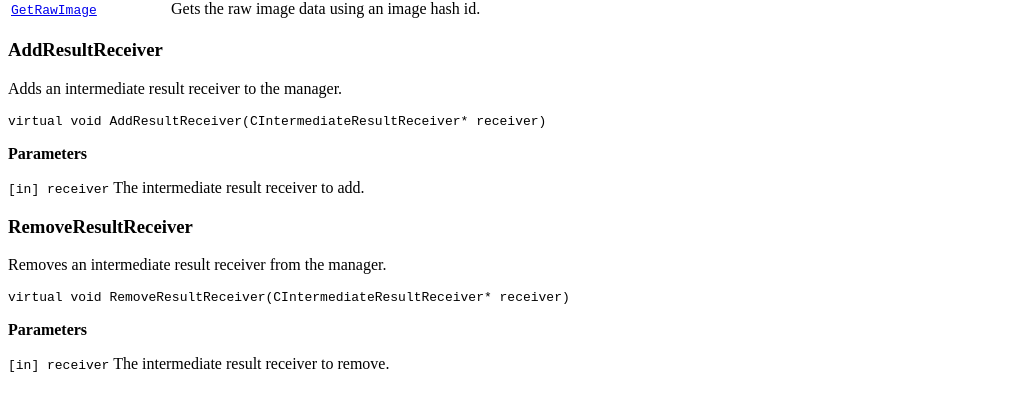
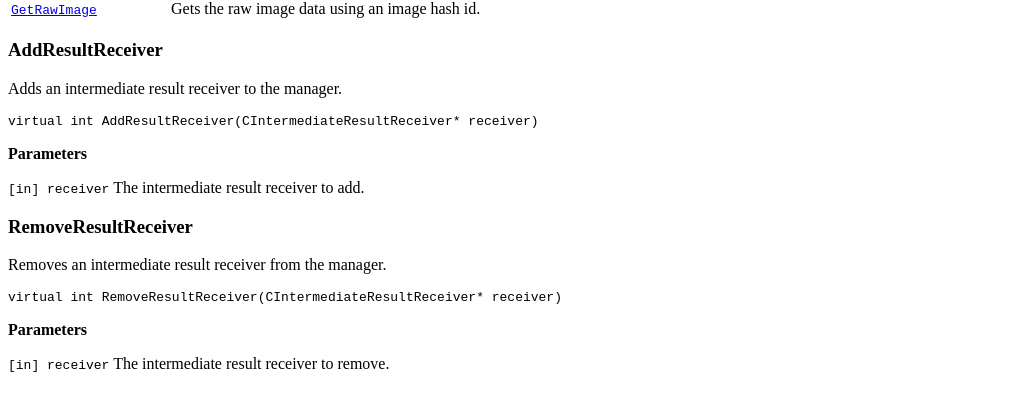
Before and after one commit to dynamsoft-docs/capture-vision-docs-server, a Jekyll site: the page built from programming/cplusplus/api-reference/core/intermediate-results/intermediate-result-manager.md, in a window 1280 px wide and 900 px high, scrolled down 803 px. Shown: the part 146-539 px from the top of the window, without its empty margins (0-1010 px from the left). Built offline with Jekyll 4.4.1, drawn with Linux system fonts in a browser that asks for light colours.

Commit message:
Update intermediate-result-manager.md

````diff
--- a/programming/cplusplus/api-reference/core/intermediate-results/intermediate-result-manager.md
+++ b/programming/cplusplus/api-reference/core/intermediate-results/intermediate-result-manager.md
@@ -33,7 +33,7 @@ class CIntermediateResultManager
 Adds an intermediate result receiver to the manager.
 
 ```cpp
-virtual void AddResultReceiver(CIntermediateResultReceiver* receiver)
+virtual int AddResultReceiver(CIntermediateResultReceiver* receiver)
 ```
 
 **Parameters**
@@ -45,7 +45,7 @@ virtual void AddResultReceiver(CIntermediateResultReceiver* receiver)
 Removes an intermediate result receiver from the manager.
 
 ```cpp
-virtual void RemoveResultReceiver(CIntermediateResultReceiver* receiver)
+virtual int RemoveResultReceiver(CIntermediateResultReceiver* receiver)
 ```
 
 **Parameters**
````
